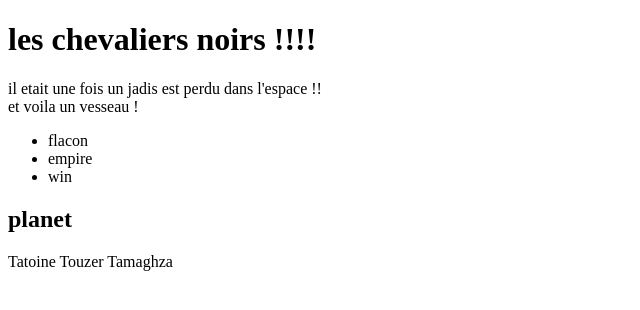
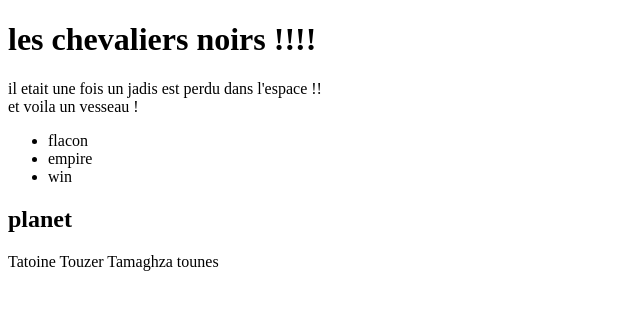
Before and after one commit to omar-menz/gitF, a website: page index.html in a window 1280 px wide. Shown: the full height of the page, 0-640 px from the left. Drawn offline with Linux system fonts and the light colour scheme.

Commit message:
add : tounes

```diff
--- a/index.html
+++ b/index.html
@@ -26,6 +26,8 @@
         Tatoine
         Touzer
         Tamaghza
+        tounes
+
       </div>
 </body>
 </html>
```
